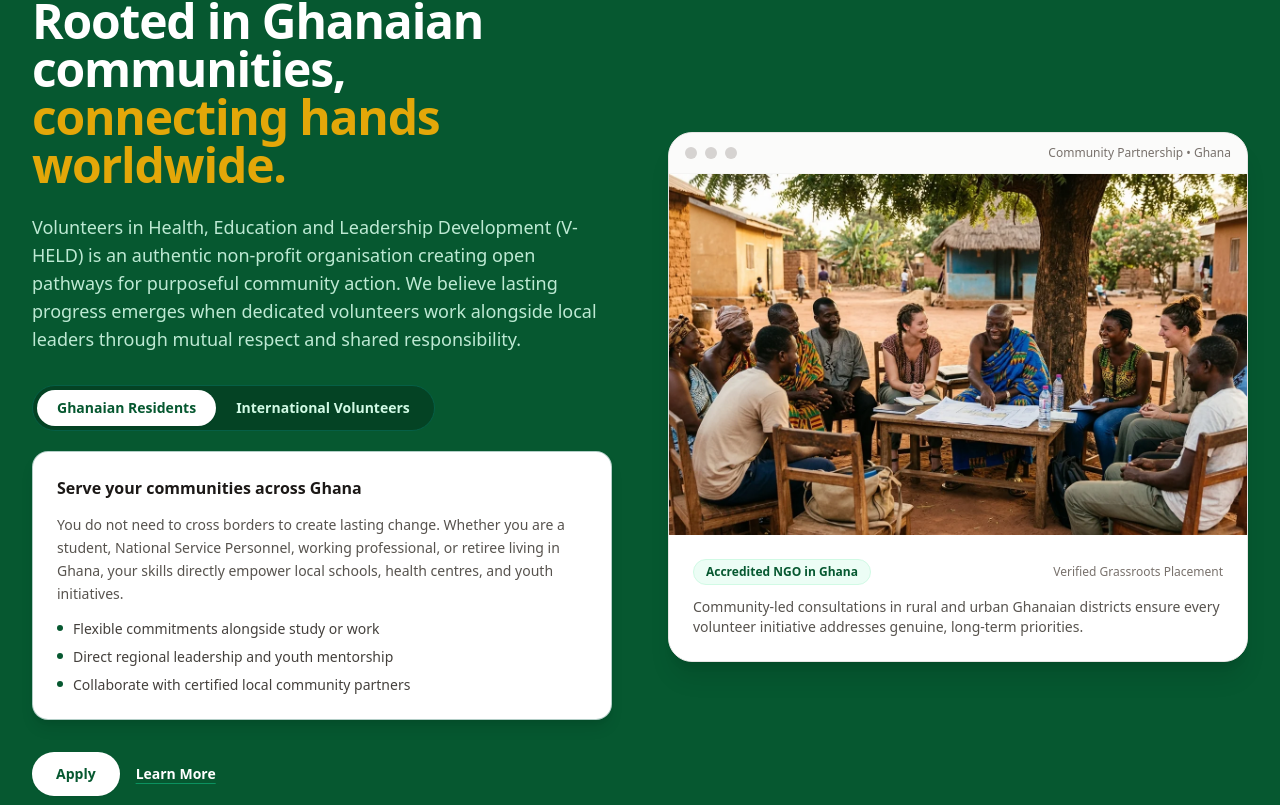
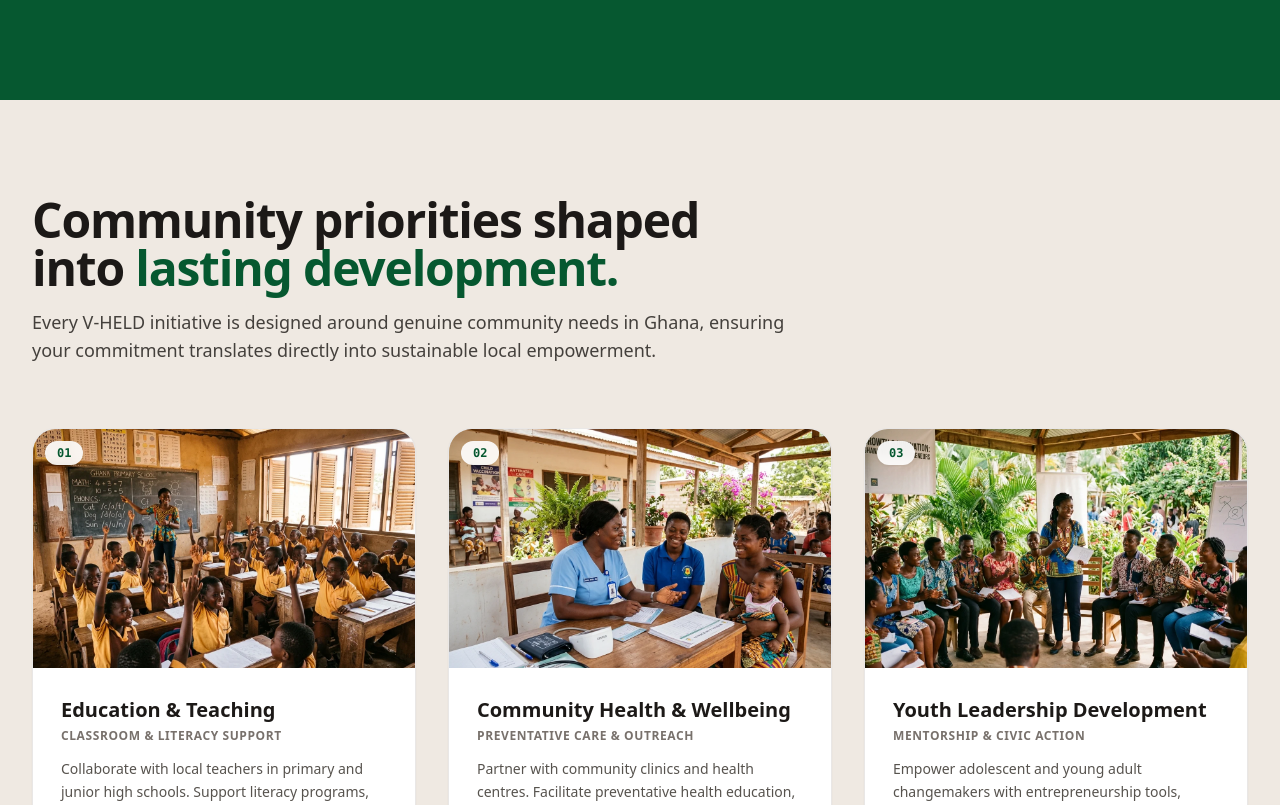
Before and after one commit to heisck/V-HELD, a Next.js app: page / in a window 1280 px wide. Shown: the part 895-1700 px from the top of the page. Built offline with nearby package versions, Linux system fonts and the light colour scheme.

Commit message:
refactor(intro-section): remove unused code and simplify component structure

```diff
--- a/src/components/home/IntroSection.tsx
+++ b/src/components/home/IntroSection.tsx
@@ -1,194 +1,9 @@
-'use client';
-
-import { useState } from 'react';
-import Image from 'next/image';
-import Link from 'next/link';
-
-interface VolunteerTrack {
-  id: 'ghanaian' | 'international';
-  label: string;
-  tagline: string;
-  description: string;
-  highlights: string[];
-}
-
-const VOLUNTEER_TRACKS: Record<'ghanaian' | 'international', VolunteerTrack> = {
-  ghanaian: {
-    id: 'ghanaian',
-    label: 'Ghanaian Residents',
-    tagline: 'Serve your communities across Ghana',
-    description:
-      'You do not need to cross borders to create lasting change. Whether you are a student, National Service Personnel, working professional, or retiree living in Ghana, your skills directly empower local schools, health centres, and youth initiatives.',
-    highlights: [
-      'Flexible commitments alongside study or work',
-      'Direct regional leadership and youth mentorship',
-      'Collaborate with certified local community partners',
-    ],
-  },
-  international: {
-    id: 'international',
-    label: 'International Volunteers',
-    tagline: 'Experience Ghana through authentic service',
-    description:
-      'Discover Ghana beyond conventional tourism. Join community-led initiatives in education, healthcare, and youth leadership with full pre-departure briefings, airport reception, vetted host accommodations, and dedicated field coordinators.',
-    highlights: [
-      'Airport reception and comprehensive cultural orientation',
-      'Vetted homestays and 24/7 dedicated local field support',
-      'Ethical, community-governed non-profit placements',
-    ],
-  },
-};
-
 export default function IntroSection() {
-  const [activeTrack, setActiveTrack] = useState<'ghanaian' | 'international'>('ghanaian');
-  const track = VOLUNTEER_TRACKS[activeTrack];
-
   return (
     <section
       id="about"
-      aria-labelledby="intro-heading"
-      className="relative w-full bg-[#065830] text-white border-t border-emerald-800/40"
-    >
-      <div className="py-16 sm:py-24 px-4 sm:px-6 lg:px-8 max-w-7xl mx-auto">
-        <div className="grid grid-cols-1 lg:grid-cols-12 gap-10 lg:gap-14 items-center">
-          {/* Left Column: Mission Narrative & Track Switcher */}
-          <div className="lg:col-span-6 space-y-6">
-            <h2
-              id="intro-heading"
-              className="text-3xl sm:text-4xl lg:text-5xl font-bold tracking-tight text-white leading-[1.15]"
-            >
-              Rooted in Ghanaian communities,{' '}
-              <span className="text-[#E3A709]">connecting hands worldwide.</span>
-            </h2>
-
-            <p className="text-base sm:text-lg text-emerald-100/90 leading-relaxed font-normal">
-              Volunteers in Health, Education and Leadership Development (V-HELD) is an authentic non-profit organisation creating open pathways for purposeful community action. We believe lasting progress emerges when dedicated volunteers work alongside local leaders through mutual respect and shared responsibility.
-            </p>
-
-            {/* Interactive Dual-Track Pill Switcher */}
-            <div className="pt-2">
-              <div
-                role="tablist"
-                aria-label="Volunteer Tracks"
-                className="inline-flex p-1 rounded-full bg-[#044324] border border-emerald-800"
-              >
-                <button
-                  role="tab"
-                  type="button"
-                  id="tab-ghanaian"
-                  aria-selected={activeTrack === 'ghanaian'}
-                  aria-controls="panel-ghanaian"
-                  onClick={() => setActiveTrack('ghanaian')}
-                  className={`px-5 py-2 rounded-full text-xs sm:text-sm font-semibold transition-all focus-visible:outline-none focus-visible:ring-2 focus-visible:ring-white ${
-                    activeTrack === 'ghanaian'
-                      ? 'bg-white text-[#065830] shadow-sm'
-                      : 'text-emerald-100 hover:text-white'
-                  }`}
-                >
-                  Ghanaian Residents
-                </button>
-                <button
-                  role="tab"
-                  type="button"
-                  id="tab-international"
-                  aria-selected={activeTrack === 'international'}
-                  aria-controls="panel-international"
-                  onClick={() => setActiveTrack('international')}
-                  className={`px-5 py-2 rounded-full text-xs sm:text-sm font-semibold transition-all focus-visible:outline-none focus-visible:ring-2 focus-visible:ring-white ${
-                    activeTrack === 'international'
-                      ? 'bg-white text-[#065830] shadow-sm'
-                      : 'text-emerald-100 hover:text-white'
-                  }`}
-                >
-                  International Volunteers
-                </button>
-              </div>
-
-              {/* Active Track Card Details */}
-              <div
-                id={`panel-${track.id}`}
-                role="tabpanel"
-                aria-labelledby={`tab-${track.id}`}
-                className="mt-5 p-6 rounded-2xl bg-white text-stone-900 border border-emerald-800/30 shadow-lg space-y-3.5"
-              >
-                <div className="font-semibold text-stone-900 text-base">
-                  {track.tagline}
-                </div>
-                <p className="text-sm text-stone-600 leading-relaxed">
-                  {track.description}
-                </p>
-                <ul className="space-y-2 text-xs sm:text-sm text-stone-700 font-medium">
-                  {track.highlights.map((item, idx) => (
-                    <li key={idx} className="flex items-start gap-2.5">
-                      <span className="w-1.5 h-1.5 rounded-full bg-[#065830] mt-1.5 shrink-0" aria-hidden="true" />
-                      <span>{item}</span>
-                    </li>
-                  ))}
-                </ul>
-              </div>
-            </div>
-
-            <div className="pt-2 flex items-center gap-4">
-              <Link
-                href="/apply"
-                className="inline-flex items-center justify-center px-6 py-3 rounded-full bg-white hover:bg-emerald-50 active:scale-[0.98] text-[#065830] text-sm font-semibold shadow-sm transition-all focus-visible:outline-none focus-visible:ring-2 focus-visible:ring-white"
-              >
-                Apply
-              </Link>
-              <Link
-                href="/about"
-                className="text-sm font-semibold text-white hover:text-[#E3A709] underline underline-offset-4 decoration-emerald-500/60 transition-colors focus-visible:outline-none focus-visible:ring-2 focus-visible:ring-white rounded"
-              >
-                Learn More
-              </Link>
-            </div>
-          </div>
-
-
-        {/* Right Column: Visual Showcase Window */}
-        <div className="lg:col-span-6">
-          <div className="rounded-3xl bg-white border border-stone-200 shadow-xl overflow-hidden">
-            {/* Window Bar Header */}
-            <div className="px-4 py-3 border-b border-stone-100 flex items-center justify-between bg-stone-50/80">
-              <div className="flex items-center gap-2">
-                <span className="w-3 h-3 rounded-full bg-stone-300" />
-                <span className="w-3 h-3 rounded-full bg-stone-300" />
-                <span className="w-3 h-3 rounded-full bg-stone-300" />
-              </div>
-              <span className="text-xs font-medium text-stone-500">
-                Community Partnership • Ghana
-              </span>
-            </div>
-
-            {/* Showcase Image */}
-            <div className="relative aspect-[16/10] w-full bg-stone-100 overflow-hidden">
-              <Image
-                src="/assets/intro-community.webp"
-                alt="Ghanaian community leaders and volunteers collaborating in an authentic village courtyard"
-                fill
-                sizes="(max-width: 1024px) 100vw, 50vw"
-                className="object-cover hover:scale-105 transition-transform duration-500"
-              />
-            </div>
-
-            {/* Caption & Status Pill Row */}
-            <div className="p-5 sm:p-6 bg-white space-y-3">
-              <div className="flex flex-wrap items-center justify-between gap-2">
-                <span className="text-xs font-semibold text-[#065830] bg-emerald-50 px-3 py-1 rounded-full border border-emerald-100">
-                  Accredited NGO in Ghana
-                </span>
-                <span className="text-xs text-stone-500 font-medium">
-                  Verified Grassroots Placement
-                </span>
-              </div>
-              <p className="text-xs sm:text-sm text-stone-600 leading-relaxed font-normal">
-                Community-led consultations in rural and urban Ghanaian districts ensure every volunteer initiative addresses genuine, long-term priorities.
-              </p>
-            </div>
-          </div>
-        </div>
-      </div>
-    </div>
-  </section>
-);
+      aria-label="Green Divider Section"
+      className="relative w-full bg-[#065830] border-t border-emerald-800/40 min-h-[160px] sm:min-h-[200px]"
+    />
+  );
 }
```
